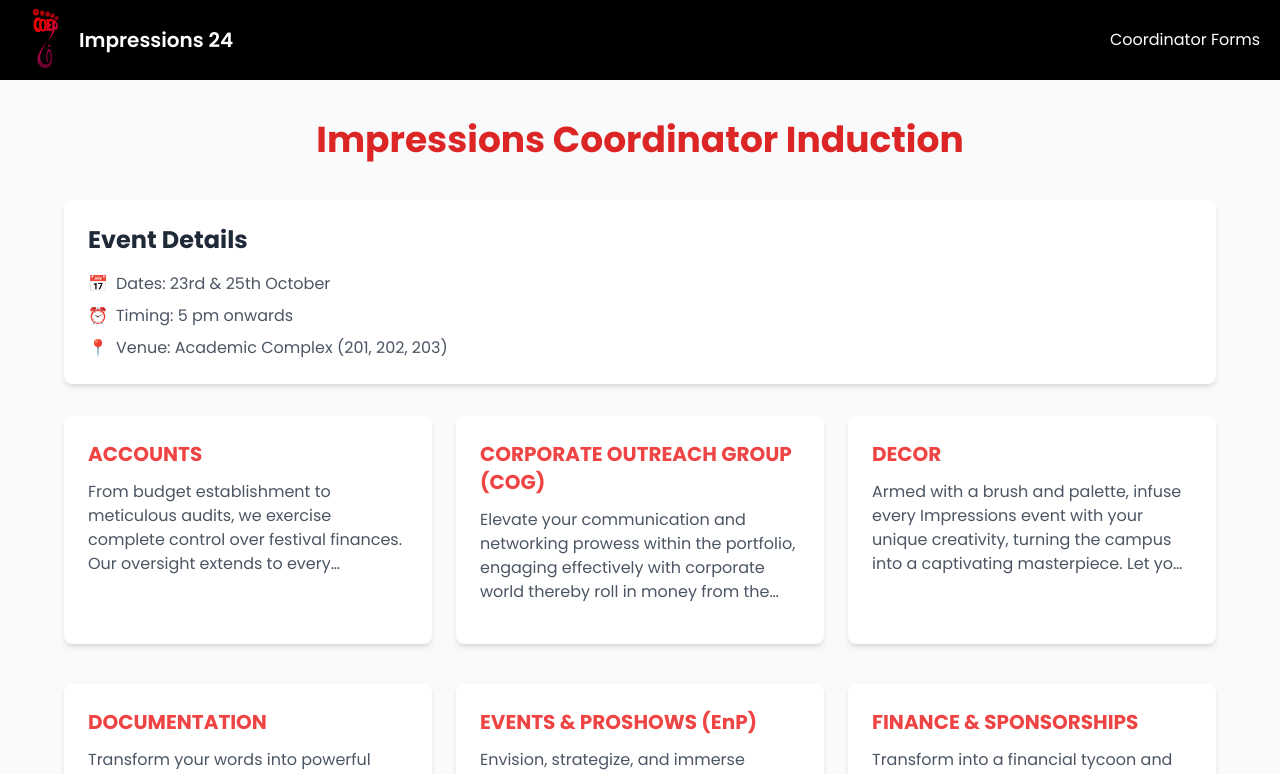
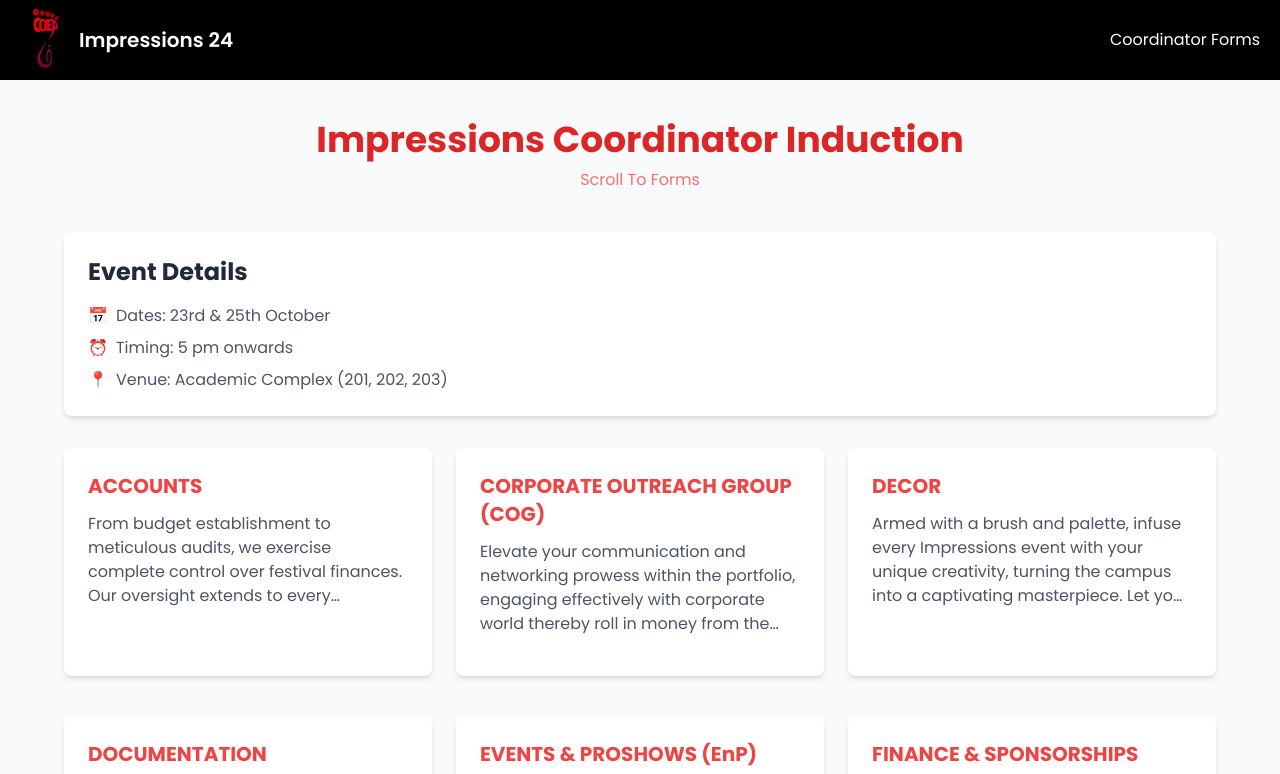
Before and after one commit to drdholu/impressions24, a React (Create React App) app: page /coordinator-form in a window 1280 px wide. Shown: the top 774 px of the page. Built offline with nearby package versions, Linux system fonts and the light colour scheme.

Commit message:
added scroll to form button

```diff
--- a/src/components/CoordinatorForm.js
+++ b/src/components/CoordinatorForm.js
@@ -1,5 +1,5 @@
-import React, { useState } from 'react';
-import { useNavigate } from 'react-router-dom';
+import React, { useRef, useState } from 'react';
+import { Link, useNavigate } from 'react-router-dom';
 import { toast, ToastContainer } from 'react-toastify';
 import 'react-toastify/dist/ReactToastify.css';
 import { AlertCircle, CheckCircle2 } from 'lucide-react';
@@ -19,6 +19,8 @@ const CoordinatorForm = () => {
     otherFest: '',
     portfolio: '',
   });
+
+  const formRef = useRef();
 
   const navigate = useNavigate();
   const [responseMessage, setResponseMessage] = useState('');
@@ -112,6 +114,12 @@ const CoordinatorForm = () => {
     return options.filter(option => !selectedPrefs.includes(option));
   };
 
+  const scrollToContainer = () => {
+    if (formRef.current) {
+      formRef.current.scrollIntoView({ behavior: 'smooth' });
+    }
+  };
+
   return (
     <div className="min-h-[90vh] py-10 bg-gray-50 sm:px-6 lg:px-8">
       <ToastContainer />
@@ -120,6 +128,7 @@ const CoordinatorForm = () => {
         {/* <p className="text-xl text-gray-600">COEP Technological University Cultural Festival</p> */}
       </div>
 
+      <p className="flex items-center justify-center pt-2"><button onClick={scrollToContainer} className='text-red-400 animate-pulse'>Scroll To Forms</button></p>
       <Details />
 
       <div className="max-w-5xl p-8 mx-auto bg-white shadow-lg rounded-xl">
@@ -138,7 +147,7 @@ const CoordinatorForm = () => {
 
         <div className="">
 
-          <div>
+          <div ref={formRef}>
             <h2 className="mb-8 text-3xl font-bold text-center text-gray-800">Coordinator Form</h2>
 
             <form onSubmit={handleSubmit} className="space-y-6">
```
